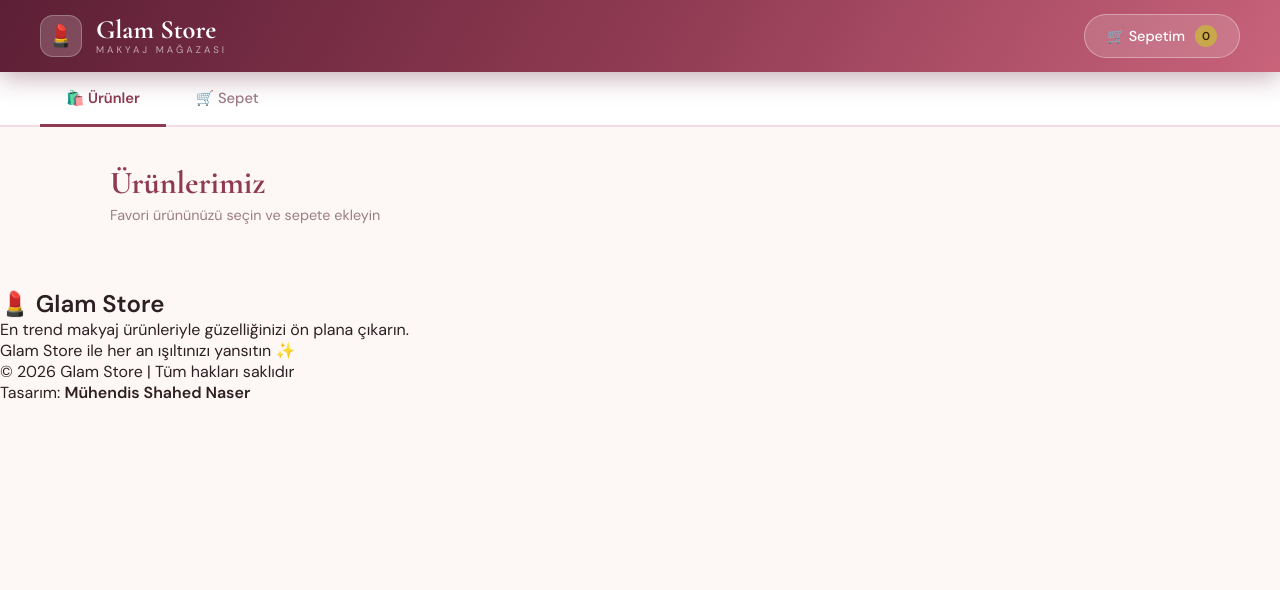
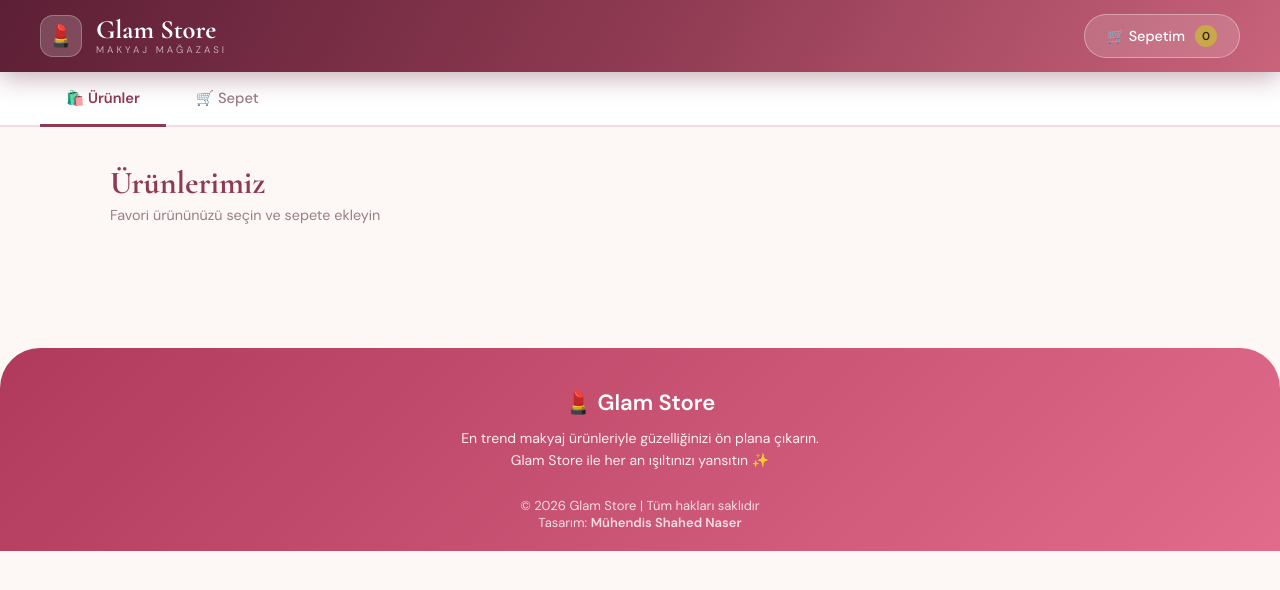
Before and after one commit to shahedenes412-jpg/makeup-store, a website: page public/index.html in a window 1280 px wide. Drawn offline with nearby package versions, Linux system fonts and the light colour scheme.

Commit message:
Update style.css

```diff
--- a/public/style.css
+++ b/public/style.css
@@ -639,3 +639,42 @@ header {
   margin: 3px 0;
   font-size: 14px;
 }
+
+/* FIX FOOTER */
+
+.footer {
+  margin-top: 60px;
+  background: linear-gradient(135deg, #b03a5b, #e06b8a);
+  color: white;
+  padding: 40px 20px 20px;
+  border-top-left-radius: 40px;
+  border-top-right-radius: 40px;
+}
+
+/* خلي المحتوى بالنص */
+.footer-container {
+  max-width: 900px;
+  margin: auto;
+  text-align: center;
+}
+
+/* عنوان المتجر */
+.footer-brand h2 {
+  margin-bottom: 10px;
+  font-size: 22px;
+}
+
+/* النص */
+.footer-brand p {
+  line-height: 1.6;
+  font-size: 14px;
+  opacity: 0.9;
+}
+
+/* الجزء السفلي */
+.footer-bottom {
+  text-align: center;
+  margin-top: 25px;
+  font-size: 13px;
+  opacity: 0.8;
+}
```
